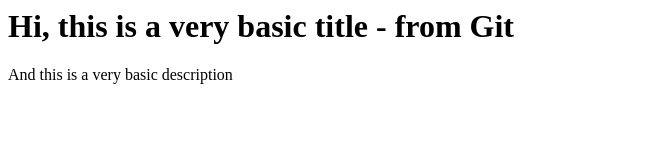
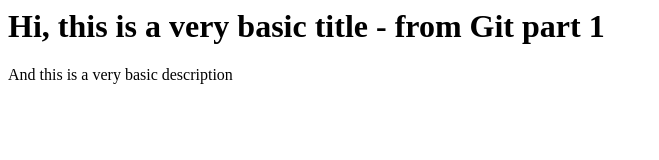
Before and after one commit to Ionnutz/simple-html-website, a plain HTML site: page index.html in a window 1280 px wide. Shown: the whole page, without its empty margins (0-659 px from the left). Drawn offline with Linux system fonts and the light colour scheme.

Commit message:
Update index.html

```diff
--- a/index.html
+++ b/index.html
@@ -1,2 +1,2 @@
-<h1>Hi, this is a very basic title - from Git</h1>
+<h1>Hi, this is a very basic title - from Git part 1</h1>
 <p>And this is a very basic description</p>
```
